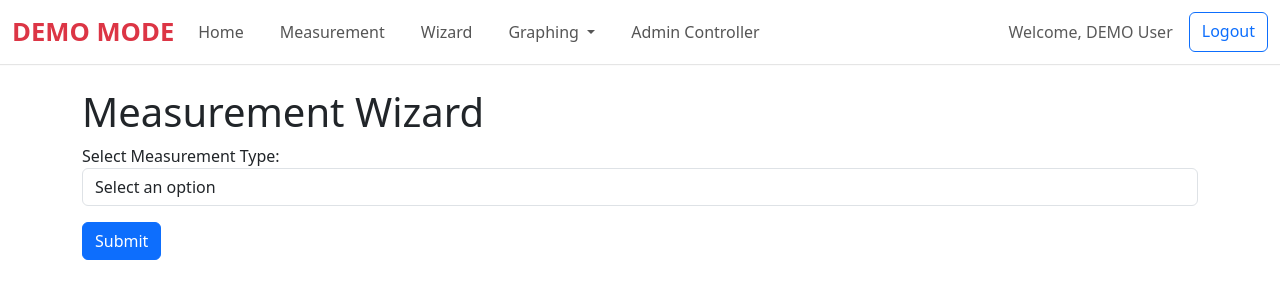
After one commit to RodolfoBaez/testingV2, a Flask app: page /wizard in a window 1280 px wide. The commit adds this page. Shown: the top 300 px of the page. Run offline with Flask 3, Linux system fonts and the light colour scheme; a user stored in the database is signed in; data comes from the database, SQL or seed files in the repository.

Commit message:
Setup Wizard and Different Graphs

```diff
--- a/Version2/main.py
+++ b/Version2/main.py
@@ -158,19 +158,68 @@ def measurement():
 
 @app.route('/graph')
 def graph():
-     # Check if the user is logged in
+    # Check if the user is logged in
     if 'email' not in session:
         flash("Please log in to access this page.", "error")
         return redirect(url_for("login"))
 
     # Get the user information
     user = get_user_by_email(session['email'])
-
     if not user:
         flash("User not found. Please log in again.", "error")
         return redirect(url_for("login"))
 
-    return render_template("graph.html")
+    # Retrieve graph settings from the session
+    graph_settings = session.get("graph_settings")
+    if not graph_settings:
+        flash("No graph settings found. Please set up the measurement first.", "error")
+        return redirect(url_for("wizard"))
+
+    # Start the graph process (this is a placeholder for actual graph logic)
+    measurement_type = graph_settings["measurement_type"]
+    graph_type = graph_settings["graph_type"]
+    x_axis = graph_settings["x_axis"]
+    y1_axis = graph_settings["y1_axis"]
+    y2_axis = graph_settings.get("y2_axis")
+
+    # Example: Pass the settings to the graph template
+    return render_template("graph.html", graph_settings=graph_settings)
+
+@app.route('/wizard', methods=["GET", "POST"])
+def wizard():
+    # Check if the user is logged in
+    if 'email' not in session:
+        flash("Please log in to access this page.", "error")
+        return redirect(url_for("login"))
+
+    # Get the user information
+    user = get_user_by_email(session['email'])
+    if not user:
+        flash("User not found. Please log in again.", "error")
+        return redirect(url_for("login"))
+
+    if request.method == "POST":
+        # Process the form data
+        measurement_type = request.form.get("measurement_type")
+        graph_type = request.form.get("graph_type")
+        x_axis = request.form.get("x_axis")
+        y1_axis = request.form.get("y1_axis")
+        y2_axis = request.form.get("y2_axis") if graph_type == "cgv" else None
+
+        # Store the settings in the session for use in the wizard graph page
+        session["wizard_graph_settings"] = {
+            "measurement_type": measurement_type,
+            "graph_type": graph_type,
+            "x_axis": x_axis,
+            "y1_axis": y1_axis,
+            "y2_axis": y2_axis,
+        }
+
+        # Redirect to the wizard graph page
+        flash("Measurement setup confirmed. Redirecting to wizard graph page...", "success")
+        return redirect(url_for("wizardgraph"))
+
+    return render_template("wizard.html")
 
 @app.route('/documentation', methods=["GET", "POST"])
 def documentation():
@@ -221,6 +270,33 @@ def documentation():
     conn.close()
 
     return render_template("documentation.html", users=users)
+
+@app.route('/pulse_graph')
+def pulsegraph():
+    # Check if the user is logged in
+    if 'email' not in session:
+        flash("Please log in to access this page.", "error")
+        return redirect(url_for("login"))
+
+    # Render the pulse graph page
+    return render_template("pulsegraph.html")
+
+
+@app.route('/wizard_graph')
+def wizardgraph():
+    # Check if the user is logged in
+    if 'email' not in session:
+        flash("Please log in to access this page.", "error")
+        return redirect(url_for("login"))
+
+    # Retrieve graph settings from the session
+    wizard_graph_settings = session.get("wizard_graph_settings")
+    if not wizard_graph_settings:
+        flash("No graph settings found. Please set up the measurement first.", "error")
+        return redirect(url_for("wizard"))
+
+    # Render the wizard graph page with the settings
+    return render_template("wizardgraph.html", graph_settings=wizard_graph_settings)
 
 # USER PAGES ################################################################################################################################################
 @app.route('/login', methods=["POST", "GET"])
--- a/Version2/templates/base.html
+++ b/Version2/templates/base.html
@@ -65,6 +65,16 @@
                 padding: 10px 20px;
             }
         }
+
+        /* Show dropdown menu on hover */
+        .nav-item.dropdown:hover .dropdown-menu {
+            display: block;
+        }
+
+        /* Ensure dropdown menu stays visible */
+        .dropdown-menu {
+            margin-top: 0;
+        }
     </style>
 </head>
 <body>
@@ -88,7 +98,18 @@
                         <a class="nav-link" href="/measurement">Measurement</a>
                     </li>
                     <li class="nav-item">
-                        <a class="nav-link" href="/graph">Graph</a>
+                        <a class="nav-link" href="/wizard">Wizard</a>
+                    </li>
+                    <li class="nav-item dropdown">
+                        <a class="nav-link dropdown-toggle" href="#" id="navbarDropdown" role="button" aria-haspopup="true" aria-expanded="false">
+                          Graphing
+                        </a>
+                        <div class="dropdown-menu" aria-labelledby="navbarDropdown">
+                          <a class="dropdown-item" href="/graph">Manual Graph</a>
+                          <div class="dropdown-divider"></div>
+                          <a class="dropdown-item" href="/pulse_graph">Pulse Graph</a>
+                          <a class="dropdown-item" href="/wizard_graph">Wizard Graph</a>
+                        </div>
                     </li>
                     <li class="nav-item">
                         <a class="nav-link" href="/documentation">Admin Controller</a>
--- /dev/null
+++ b/Version2/templates/wizard.html
@@ -0,0 +1,349 @@
+{% extends "base.html" %}
+{% block title %}Measurement Wizard{% endblock %}
+{% block content %}
+<div class="container mt-4">
+    <h1>Measurement Wizard</h1>
+    <form id="wizard-form" method="POST" action="{{ url_for('wizard') }}">
+        <!-- Step 1: Select Measurement Type -->
+        <div class="form-group">
+            <label for="measurement_type">Select Measurement Type:</label>
+            <select class="form-control" id="measurement_type" name="measurement_type" required>
+                <option value="" disabled selected>Select an option</option>
+                <option value="cv">C-V Measurement</option>
+                <option value="ct">C-T Measurement</option>
+            </select>
+        </div>
+
+        <!-- Step 2: C-V Measurement Settings -->
+        <div id="cv-questions" class="additional-questions mt-3" style="display: none;">
+            <h3>C-V Measurement Settings</h3>
+
+            <!-- Connection Mode -->
+            <div class="form-group">
+                <label for="connection_mode">Connection Mode:</label>
+                <select class="form-control" id="connection_mode" name="connection_mode">
+                    <option value="floating" selected>Floating (Default)</option>
+                    <option value="grounded">Grounded</option>
+                </select>
+            </div>
+
+            <!-- Cable Length -->
+            <div class="form-group">
+                <label for="cable_length">Cable Length (m):</label>
+                <select class="form-control" id="cable_length" name="cable_length">
+                    <option value="0" selected>0 (Default)</option>
+                    <option value="1">1 m</option>
+                </select>
+            </div>
+
+            <!-- Function -->
+            <div class="form-group">
+                <label for="function">Function:</label>
+                <select class="form-control" id="function" name="function">
+                    <option value="cg" selected>C∙G (Default)</option>
+                    <option value="c">C</option>
+                    <option value="g">G</option>
+                </select>
+            </div>
+
+            <!-- Measurement Speed -->
+            <div class="form-group">
+                <label for="meas_speed">Measurement Speed:</label>
+                <select class="form-control" id="meas_speed" name="meas_speed">
+                    <option value="med" selected>Medium (Default)</option>
+                    <option value="fast">Fast</option>
+                    <option value="slow">Slow</option>
+                </select>
+            </div>
+
+            <!-- Measurement Range -->
+            <div class="form-group">
+                <label for="meas_range">Measurement Range:</label>
+                <select class="form-control" id="meas_range" name="meas_range">
+                    <option value="auto" selected>Auto (Default)</option>
+                    <option value="manual_10nf">Manual: 10 nF / 10 mS</option>
+                    <option value="manual_100pf">Manual: 100 pF / 1 mS</option>
+                    <option value="manual_10pf">Manual: 10 pF / 100 μS (Default)</option>
+                </select>
+            </div>
+
+            <!-- Sweep Mode -->
+            <div class="form-group">
+                <label for="sweep_mode">Sweep Mode:</label>
+                <select class="form-control" id="sweep_mode" name="sweep_mode">
+                    <option value="single" selected>Single (Default)</option>
+                    <option value="repeat">Repeat</option>
+                    <option value="ext">EXT</option>
+                </select>
+            </div>
+
+            <!-- Bias Mode -->
+            <div class="form-group">
+                <label for="bias_mode">Bias Mode:</label>
+                <select class="form-control" id="bias_mode" name="bias_mode">
+                    <option value="dc" selected>DC (Default)</option>
+                    <option value="single">Single</option>
+                    <option value="double">Double</option>
+                    <option value="pulsed">Pulsed Sweep</option>
+                </select>
+            </div>
+
+            <!-- Bias Parameters -->
+            <div class="form-group">
+                <label for="dc_voltage">DC Voltage (V):</label>
+                <input type="number" class="form-control" id="dc_voltage" name="dc_voltage" value="5" step="0.1">
+            </div>
+            <div class="form-group">
+                <label for="start_voltage">Start Voltage (V):</label>
+                <input type="number" class="form-control" id="start_voltage" name="start_voltage" value="0" step="0.1">
+            </div>
+            <div class="form-group">
+                <label for="stop_voltage">Stop Voltage (V):</label>
+                <input type="number" class="form-control" id="stop_voltage" name="stop_voltage" value="5" step="0.1">
+            </div>
+            <div class="form-group">
+                <label for="step_voltage">Step Voltage (V):</label>
+                <input type="number" class="form-control" id="step_voltage" name="step_voltage" value="0.1" step="0.01">
+            </div>
+            <div class="form-group">
+                <label for="hold_time">Hold Time (s):</label>
+                <input type="number" class="form-control" id="hold_time" name="hold_time" value="0.01" step="0.01">
+            </div>
+            <div class="form-group">
+                <label for="step_delay">Step Delay (s):</label>
+                <input type="number" class="form-control" id="step_delay" name="step_delay" value="0" step="0.01">
+            </div>
+
+            <!-- Signal Level -->
+            <div class="form-group">
+                <label for="sig_level">Signal Level (mV):</label>
+                <select class="form-control" id="sig_level" name="sig_level">
+                    <option value="30" selected>30 (Default)</option>
+                    <option value="10">10</option>
+                </select>
+            </div>
+        </div>
+
+        <!-- Step 3: C-T Measurement Settings -->
+        <div id="ct-questions" class="additional-questions mt-3" style="display: none;">
+            <h3>C-T Measurement Settings</h3>
+
+            <!-- Connection Mode -->
+            <div class="form-group">
+                <label for="connection_mode_ct">Connection Mode:</label>
+                <select class="form-control" id="connection_mode_ct" name="connection_mode_ct">
+                    <option value="floating" selected>Floating (Default)</option>
+                    <option value="grounded">Grounded</option>
+                </select>
+            </div>
+
+            <!-- Cable Length -->
+            <div class="form-group">
+                <label for="cable_length_ct">Cable Length (m):</label>
+                <select class="form-control" id="cable_length_ct" name="cable_length_ct">
+                    <option value="0" selected>0 (Default)</option>
+                    <option value="1">1 m</option>
+                </select>
+            </div>
+
+            <!-- Function -->
+            <div class="form-group">
+                <label for="function_ct">Function:</label>
+                <select class="form-control" id="function_ct" name="function_ct">
+                    <option value="cgt" selected>C∙G∙t (Default)</option>
+                    <option value="ct">C∙t</option>
+                    <option value="gt">G∙t</option>
+                </select>
+            </div>
+
+            <!-- Measurement Speed -->
+            <div class="form-group">
+                <label for="meas_speed_ct">Measurement Speed:</label>
+                <select class="form-control" id="meas_speed_ct" name="meas_speed_ct">
+                    <option value="med" selected>Medium (Default)</option>
+                    <option value="fast">Fast</option>
+                    <option value="slow">Slow</option>
+                </select>
+            </div>
+
+            <!-- Measurement Range -->
+            <div class="form-group">
+                <label for="meas_range_ct">Measurement Range:</label>
+                <select class="form-control" id="meas_range_ct" name="meas_range_ct">
+                    <option value="auto" selected>Auto (Default)</option>
+                    <option value="manual_10nf">Manual: 10 nF / 10 mS</option>
+                    <option value="manual_100pf">Manual: 100 pF / 1 mS</option>
+                    <option value="manual_10pf">Manual: 10 pF / 100 μS (Default)</option>
+                </select>
+            </div>
+
+            <!-- Sweep Mode -->
+            <div class="form-group">
+                <label for="sweep_mode_ct">Sweep Mode:</label>
+                <select class="form-control" id="sweep_mode_ct" name="sweep_mode_ct">
+                    <option value="single" selected>Single (Default)</option>
+                    <option value="repeat">Repeat</option>
+                    <option value="ext">EXT</option>
+                </select>
+            </div>
+
+            <!-- Operational Parameters -->
+            <div class="form-group">
+                <label for="pulse_voltage">Pulse Voltage (V):</label>
+                <input type="number" class="form-control" id="pulse_voltage" name="pulse_voltage" value="0" step="0.1">
+            </div>
+            <div class="form-group">
+                <label for="meas_voltage">Measurement Voltage (V):</label>
+                <input type="number" class="form-control" id="meas_voltage" name="meas_voltage" value="0" step="0.1">
+            </div>
+            <div class="form-group">
+                <label for="num_readings">Number of Readings:</label>
+                <input type="number" class="form-control" id="num_readings" name="num_readings" value="10" step="1">
+            </div>
+            <div class="form-group">
+                <label for="bias_pulse_width">Bias Pulse Width (s):</label>
+                <input type="number" class="form-control" id="bias_pulse_width" name="bias_pulse_width" value="1" step="0.1">
+            </div>
+            <div class="form-group">
+                <label for="meas_interval">Measurement Interval (s):</label>
+                <input type="number" class="form-control" id="meas_interval" name="meas_interval" value="0.1" step="0.01">
+            </div>
+
+            <!-- Signal Level -->
+            <div class="form-group">
+                <label for="sig_level_ct">Signal Level (mV):</label>
+                <select class="form-control" id="sig_level_ct" name="sig_level_ct">
+                    <option value="30" selected>30 (Default)</option>
+                    <option value="10">10</option>
+                </select>
+            </div>
+        </div>
+
+        <!-- Step 4: Graph Setup for C-V -->
+        <div id="graph-setup-cv" class="mt-4" style="display: none;">
+            <h3>Graph Setup for C-V</h3>
+            <!-- Graph Type -->
+            <div class="form-group">
+                <label for="graph_type_cv">Graph Type:</label>
+                <select class="form-control" id="graph_type_cv" name="graph_type_cv">
+                    <option value="cv" selected>C-V (Default)</option>
+                    <option value="gv">G-V</option>
+                    <option value="cgv">C∙G-V</option>
+                </select>
+            </div>
+            <!-- X-Axis Options -->
+            <div class="form-group">
+                <label for="x_axis_cv">X-Axis Options:</label>
+                <select class="form-control" id="x_axis_cv" name="x_axis_cv">
+                    <option value="auto" selected>Auto Scale</option>
+                    <option value="manual">Manual</option>
+                </select>
+                <div id="x_axis_manual_cv" class="mt-2" style="display: none;">
+                    <label for="x_min_cv">Min:</label>
+                    <input type="number" class="form-control" id="x_min_cv" name="x_min_cv" step="0.1">
+                    <label for="x_max_cv">Max:</label>
+                    <input type="number" class="form-control" id="x_max_cv" name="x_max_cv" step="0.1">
+                    <label for="x_interval_cv">Interval:</label>
+                    <input type="number" class="form-control" id="x_interval_cv" name="x_interval_cv" step="0.1">
+                </div>
+            </div>
+            <!-- Y1-Axis Options -->
+            <div class="form-group">
+                <label for="y1_axis_cv">Y1-Axis Options:</label>
+                <select class="form-control" id="y1_axis_cv" name="y1_axis_cv">
+                    <option value="auto" selected>Auto Scale</option>
+                    <option value="manual">Manual</option>
+                </select>
+                <div id="y1_axis_manual_cv" class="mt-2" style="display: none;">
+                    <label for="y1_min_cv">Min:</label>
+                    <input type="number" class="form-control" id="y1_min_cv" name="y1_min_cv" step="0.1">
+                    <label for="y1_max_cv">Max:</label>
+                    <input type="number" class="form-control" id="y1_max_cv" name="y1_max_cv" step="0.1">
+                    <label for="y1_interval_cv">Interval:</label>
+                    <input type="number" class="form-control" id="y1_interval_cv" name="y1_interval_cv" step="0.1">
+                </div>
+            </div>
+        </div>
+
+        <!-- Graph Setup for C-T -->
+        <div id="graph-setup-ct" class="mt-4" style="display: none;">
+            <h3>Graph Setup for C-T</h3>
+            <!-- Graph Type -->
+            <div class="form-group">
+                <label for="graph_type_ct">Graph Type:</label>
+                <select class="form-control" id="graph_type_ct" name="graph_type_ct">
+                    <option value="ct" selected>C-t (Default)</option>
+                    <option value="gt">G-t</option>
+                    <option value="cgt">C∙G-t</option>
+                </select>
+            </div>
+            <!-- X-Axis Options -->
+            <div class="form-group">
+                <label for="x_axis_ct">X-Axis Options:</label>
+                <select class="form-control" id="x_axis_ct" name="x_axis_ct">
+                    <option value="auto" selected>Auto Scale</option>
+                    <option value="manual">Manual</option>
+                </select>
+                <div id="x_axis_manual_ct" class="mt-2" style="display: none;">
+                    <label for="x_min_ct">Min:</label>
+                    <input type="number" class="form-control" id="x_min_ct" name="x_min_ct" step="0.1">
+                    <label for="x_max_ct">Max:</label>
+                    <input type="number" class="form-control" id="x_max_ct" name="x_max_ct" step="0.1">
+                    <label for="x_interval_ct">Interval:</label>
+                    <input type="number" class="form-control" id="x_interval_ct" name="x_interval_ct" step="0.1">
+                </div>
+            </div>
+            <!-- Y1-Axis Options -->
+            <div class="form-group">
+                <label for="y1_axis_ct">Y1-Axis Options:</label>
+                <select class="form-control" id="y1_axis_ct" name="y1_axis_ct">
+                    <option value="auto" selected>Auto Scale</option>
+                    <option value="manual">Manual</option>
+                </select>
+                <div id="y1_axis_manual_ct" class="mt-2" style="display: none;">
+                    <label for="y1_min_ct">Min:</label>
+                    <input type="number" class="form-control" id="y1_min_ct" name="y1_min_ct" step="0.1">
+                    <label for="y1_max_ct">Max:</label>
+                    <input type="number" class="form-control" id="y1_max_ct" name="y1_max_ct" step="0.1">
+                    <label for="y1_interval_ct">Interval:</label>
+                    <input type="number" class="form-control" id="y1_interval_ct" name="y1_interval_ct" step="0.1">
+                </div>
+            </div>
+        </div>
+
+        <!-- Submit Button -->
+        <button type="submit" class="btn btn-primary mt-3">Submit</button>
+    </form>
+</div>
+
+<script>
+    // Toggle visibility of measurement-specific questions and graph setups
+    document.getElementById('measurement_type').addEventListener('change', function () {
+        const measurementType = this.value;
+        document.getElementById('cv-questions').style.display = measurementType === 'cv' ? 'block' : 'none';
+        document.getElementById('ct-questions').style.display = measurementType === 'ct' ? 'block' : 'none';
+        document.getElementById('graph-setup-cv').style.display = measurementType === 'cv' ? 'block' : 'none';
+        document.getElementById('graph-setup-ct').style.display = measurementType === 'ct' ? 'block' : 'none';
+    });
+
+    // Toggle manual options for X-Axis (C-V)
+    document.getElementById('x_axis_cv').addEventListener('change', function () {
+        document.getElementById('x_axis_manual_cv').style.display = this.value === 'manual' ? 'block' : 'none';
+    });
+
+    // Toggle manual options for X-Axis (C-T)
+    document.getElementById('x_axis_ct').addEventListener('change', function () {
+        document.getElementById('x_axis_manual_ct').style.display = this.value === 'manual' ? 'block' : 'none';
+    });
+
+    // Toggle manual options for Y1-Axis (C-V)
+    document.getElementById('y1_axis_cv').addEventListener('change', function () {
+        document.getElementById('y1_axis_manual_cv').style.display = this.value === 'manual' ? 'block' : 'none';
+    });
+
+    // Toggle manual options for Y1-Axis (C-T)
+    document.getElementById('y1_axis_ct').addEventListener('change', function () {
+        document.getElementById('y1_axis_manual_ct').style.display = this.value === 'manual' ? 'block' : 'none';
+    });
+</script>
+{% endblock %}
```
Also changed, not shown: Version2/templates/pulsegraph.html (added, +118 -0 lines), Version2/templates/wizardgraph.html (added, +86 -0 lines).
